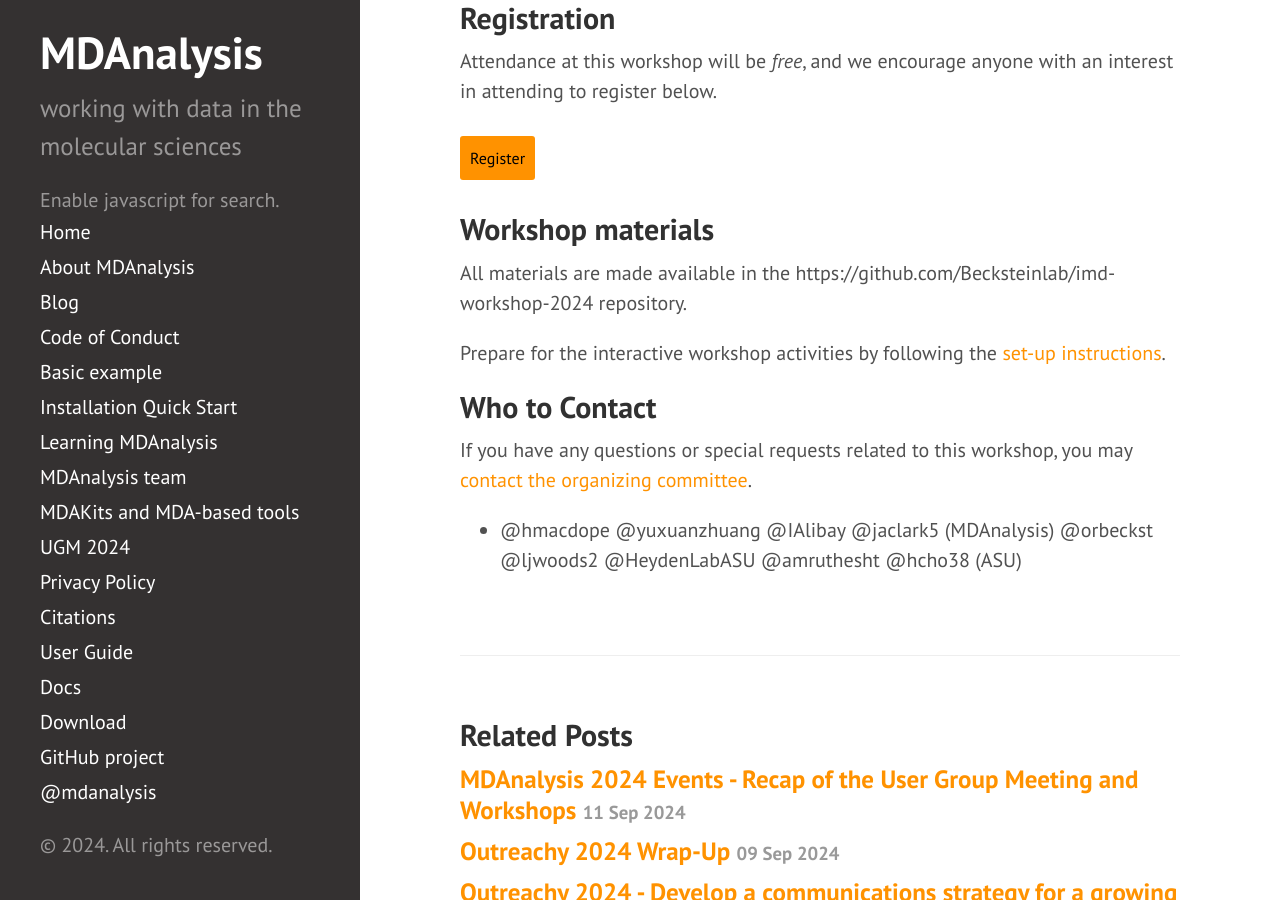
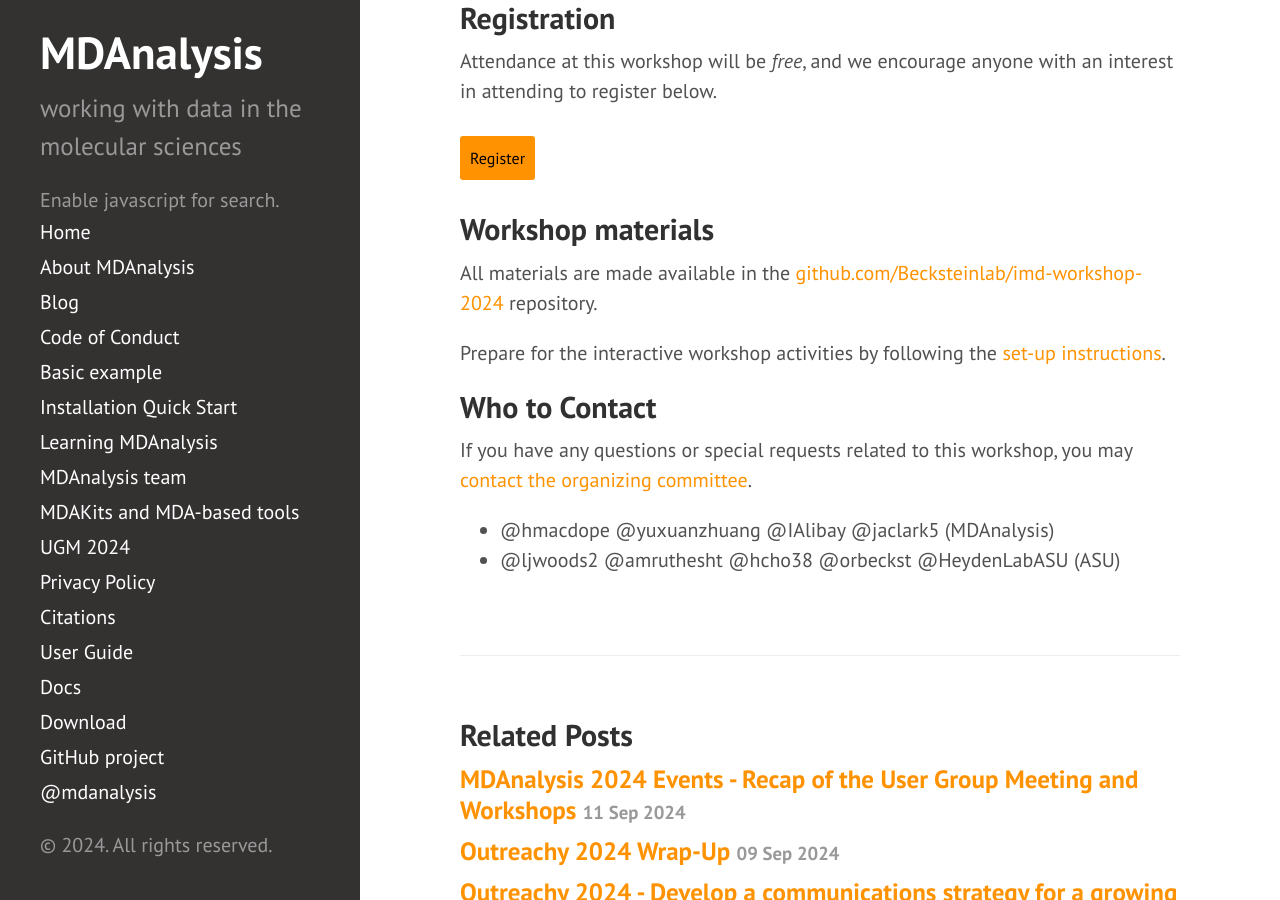
Before and after one commit to MDAnalysis/MDAnalysis.github.io, a Jekyll site: the page built from _posts/2024-11-3-ASU_streaming_workshop.md, in a window 1280 px wide and 900 px high, scrolled down 2068 px. Built offline with Jekyll 4.4.1, drawn with Linux system fonts in a browser that asks for light colours; comment, search, counter and statistics services are not loaded; part of the change alters nothing that is shown.

Commit message:
streaming blog post fixes
- make repo link an actual link
- deep-link to installation instructions in README
- emphasize the people who do the work in the signature

```diff
--- a/_posts/2024-11-3-ASU_streaming_workshop.md
+++ b/_posts/2024-11-3-ASU_streaming_workshop.md
@@ -55,15 +55,16 @@ Attendance at this workshop will be *free*, and we encourage anyone with an inte
 
 
 ## Workshop materials
-All materials are made available in the https://github.com/Becksteinlab/imd-workshop-2024 repository.
+All materials are made available in the [github.com/Becksteinlab/imd-workshop-2024](https://github.com/Becksteinlab/imd-workshop-2024) repository.
 
-Prepare for the interactive workshop activities by following the [set-up instructions](https://github.com/Becksteinlab/imd-workshop-2024).
+Prepare for the interactive workshop activities by following the [set-up instructions](https://github.com/Becksteinlab/imd-workshop-2024?tab=readme-ov-file#imd-workshop-2024).
 
 ## Who to Contact
 
 If you have any questions or special requests related to this workshop, you may [contact the organizing committee](mailto:workshops@mdanalysis.org).
 
-- @hmacdope @yuxuanzhuang @IAlibay @jaclark5 (MDAnalysis) @orbeckst @ljwoods2 @HeydenLabASU @amruthesht @hcho38 (ASU)
+- @hmacdope @yuxuanzhuang @IAlibay @jaclark5 (MDAnalysis)
+- @ljwoods2 @amruthesht @hcho38 @orbeckst @HeydenLabASU  (ASU)
 
 
 [ASU]: https://www.asu.edu
```
